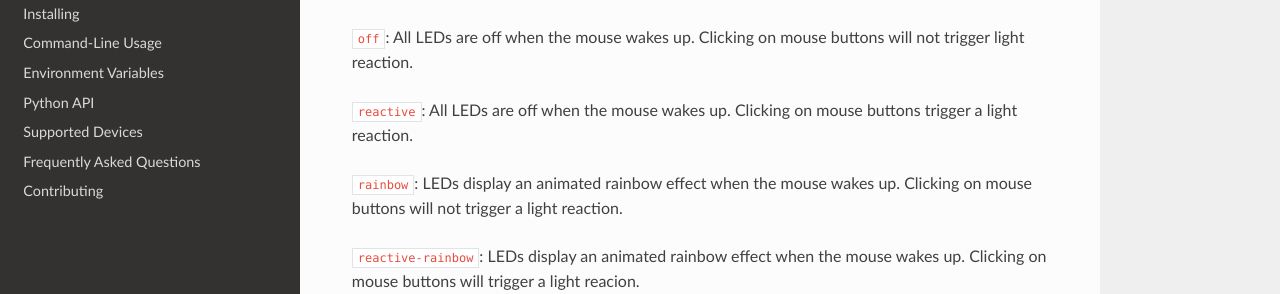
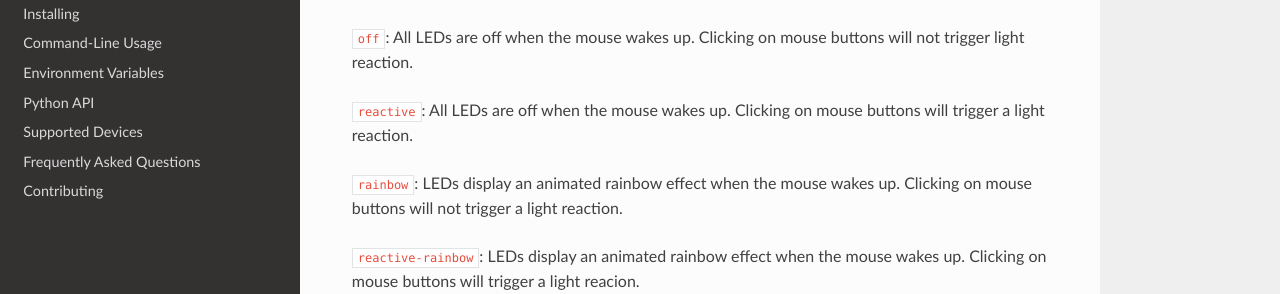
Before and after one commit to flozz/rivalcfg, a Sphinx documentation site: the page built from doc/devices/_default_lighting_reactive.rst, in a window 1280 px wide. Shown: the part 193-487 px from the top of the page. Built offline with Sphinx 7.4.7 and the Read the Docs theme 2.0.0, drawn with Linux system fonts in a browser that asks for light colours.

Commit message:
Fix typos

```diff
--- a/doc/devices/_default_lighting_reactive.rst
+++ b/doc/devices/_default_lighting_reactive.rst
@@ -6,7 +6,7 @@ Supported values are:
 * ``off``: All LEDs are off when the mouse wakes up. Clicking on mouse buttons will
   not trigger light reaction.
 
-* ``reactive``: All LEDs are off when the mouse wakes up. Clicking on mouse buttons trigger a light reaction.
+* ``reactive``: All LEDs are off when the mouse wakes up. Clicking on mouse buttons will trigger a light reaction.
 
 * ``rainbow``: LEDs display an animated rainbow effect when the mouse wakes up.
   Clicking on mouse buttons will not trigger a light reaction.
```
